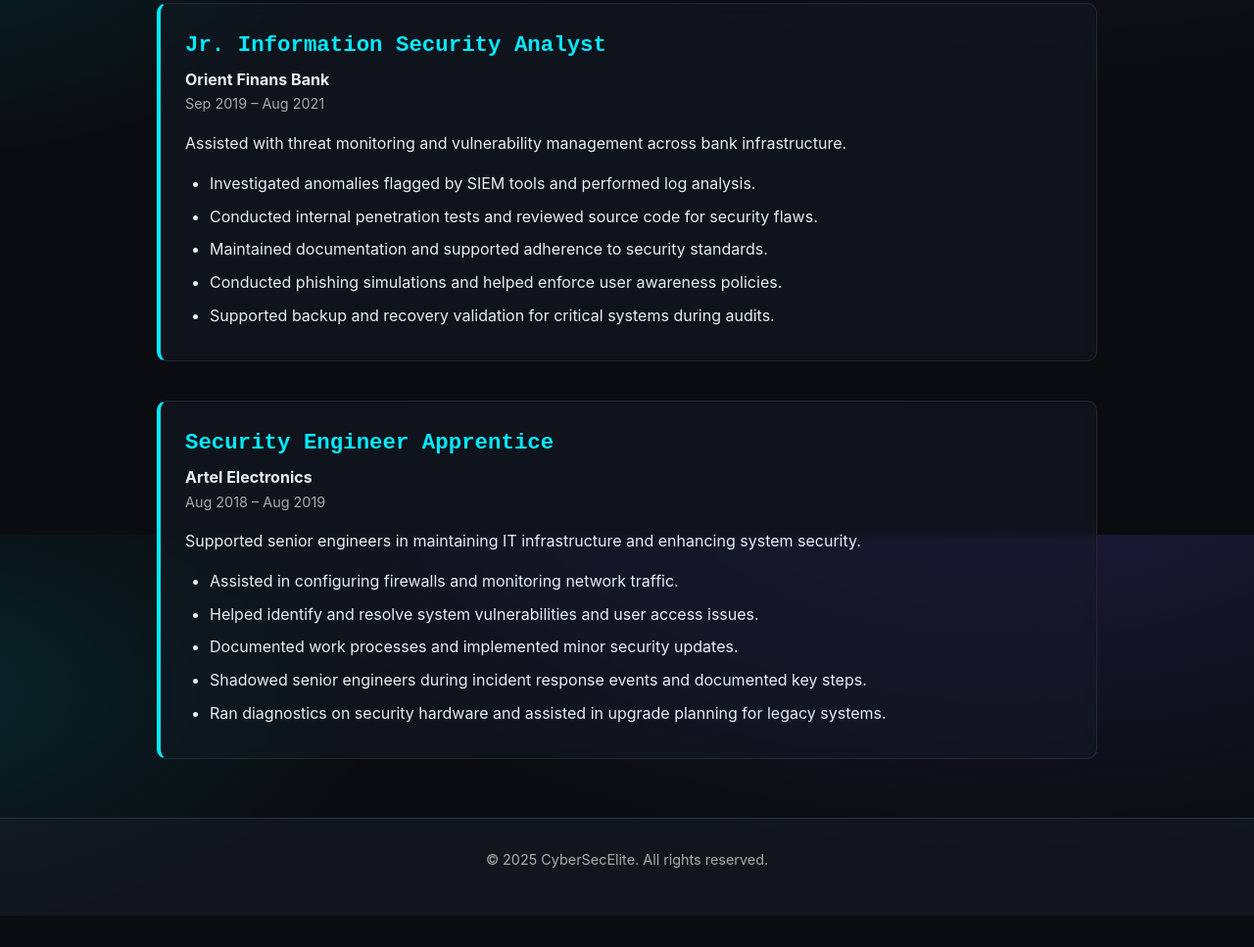
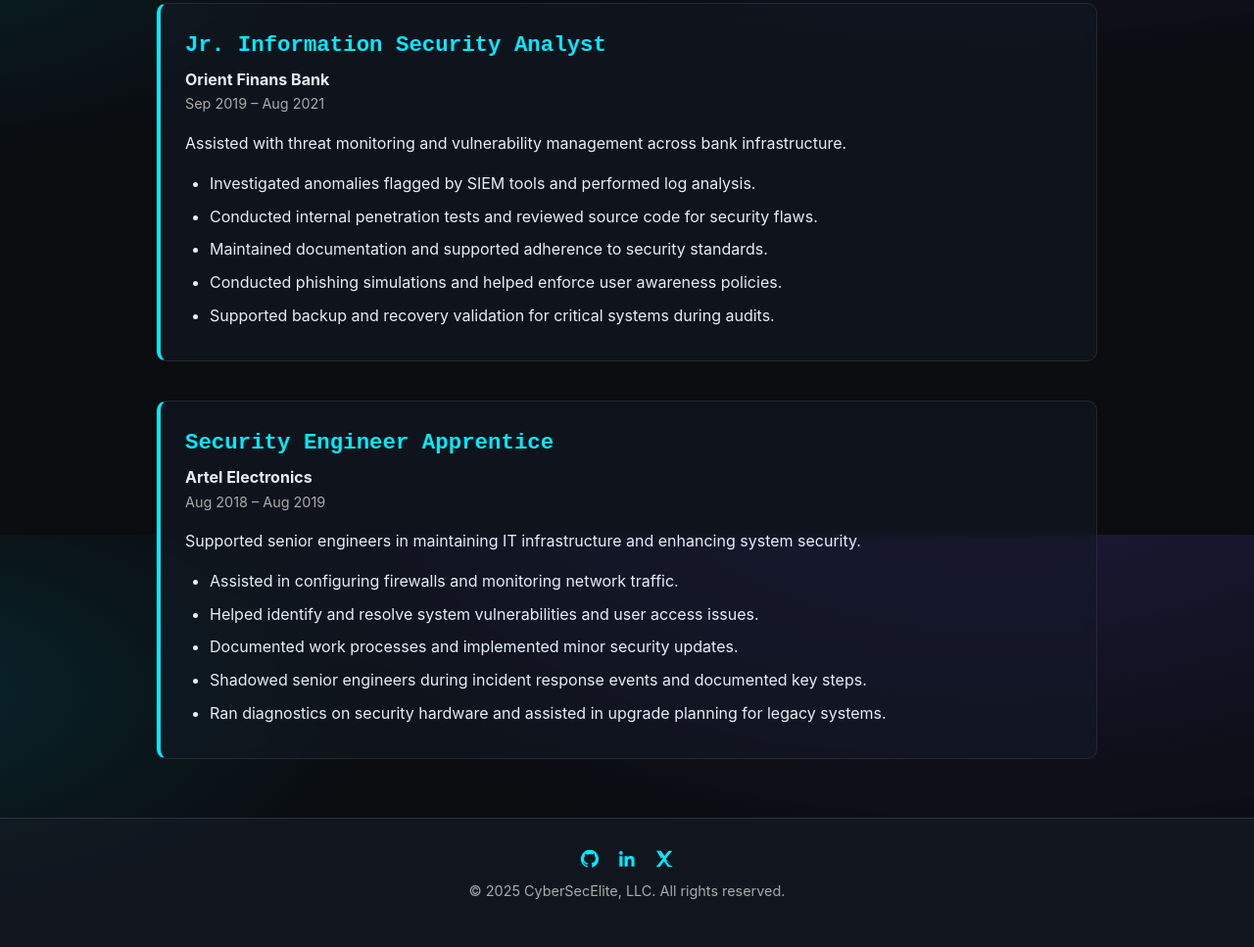
Before and after one commit to diorjuraev/cybersecelite.github.io, a plain HTML site: page experience.html in a window 1280 px wide. Shown: the part 1854-2821 px from the top of the page at 98% size. Before the commit the page ends 2789 px from the top, so only its background shows below. Drawn offline with Linux system fonts and the light colour scheme.

Commit message:
update - fixing issues

```diff
--- a/experience.html
+++ b/experience.html
@@ -156,7 +156,19 @@
 
     <footer class="main-footer">
         <div class="container">
-            <p>&copy; 2025 CyberSecElite. All rights reserved.</p> </div>
+            <div class="footer-social" aria-label="Company social links">
+                <a href="https://github.com/diorjuraev" target="_blank" rel="noopener noreferrer" aria-label="GitHub">
+                    <svg viewBox="0 0 24 24" role="img" xmlns="http://www.w3.org/2000/svg"><path d="M12 2a10 10 0 0 0-3.16 19.49c.5.09.68-.22.68-.48l-.01-1.69c-2.78.61-3.37-1.19-3.37-1.19-.46-1.16-1.12-1.47-1.12-1.47-.91-.62.07-.61.07-.61 1 .07 1.52 1.03 1.52 1.03.9 1.52 2.36 1.08 2.94.83.09-.65.35-1.08.63-1.33-2.22-.25-4.56-1.11-4.56-4.95 0-1.09.39-1.98 1.03-2.68-.1-.25-.45-1.27.1-2.64 0 0 .84-.27 2.75 1.02A9.57 9.57 0 0 1 12 6.8c.85 0 1.71.11 2.51.32 1.9-1.29 2.74-1.02 2.74-1.02.56 1.37.22 2.39.11 2.64.64.7 1.03 1.59 1.03 2.68 0 3.85-2.34 4.69-4.57 4.94.36.31.67.92.67 1.86l-.01 2.76c0 .26.18.58.69.48A10 10 0 0 0 12 2Z"/></svg>
+                </a>
+                <a href="https://www.linkedin.com/in/diyorbek-juraev-/" target="_blank" rel="noopener noreferrer" aria-label="LinkedIn">
+                    <svg viewBox="0 0 24 24" role="img" xmlns="http://www.w3.org/2000/svg"><path d="M20.45 20.45h-3.55v-5.6c0-1.34-.02-3.07-1.87-3.07-1.87 0-2.16 1.46-2.16 2.97v5.7H9.32V9h3.4v1.56h.05c.47-.9 1.62-1.86 3.33-1.86 3.56 0 4.22 2.34 4.22 5.38v6.37ZM5.34 7.43a2.06 2.06 0 1 1 0-4.12 2.06 2.06 0 0 1 0 4.12ZM7.12 20.45H3.56V9h3.56v11.45Z"/></svg>
+                </a>
+                <a href="https://x.com/Cyb3rS3c3lit3" target="_blank" rel="noopener noreferrer" aria-label="X / Twitter">
+                    <svg viewBox="0 0 24 24" role="img" xmlns="http://www.w3.org/2000/svg"><path d="M3 3h5.3l4.08 5.66L16.9 3H21l-7.35 9.06L21.5 21H16.2l-4.43-6.14L7.1 21H3l7.65-9.44L3 3Zm4.53 1.5H5.74l4.06 5.59-1.24 1.54L4.5 4.5h2.27l.76 1.03Zm10.71 14.99h1.79l-4.21-5.81-1.23 1.51 3.65 4.3Z"/></svg>
+                </a>
+            </div>
+            <p>&copy; 2025 CyberSecElite, LLC. All rights reserved.</p>
+        </div>
     </footer>
     <script src="js/script.js?v=20250901a"></script>
 
```
Also changed, not shown: blog.html (+11 -0 lines), projects.html (+12 -1 lines).
